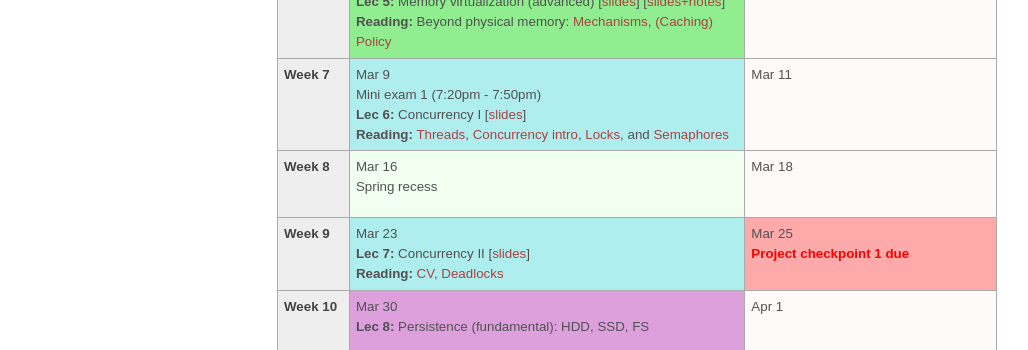
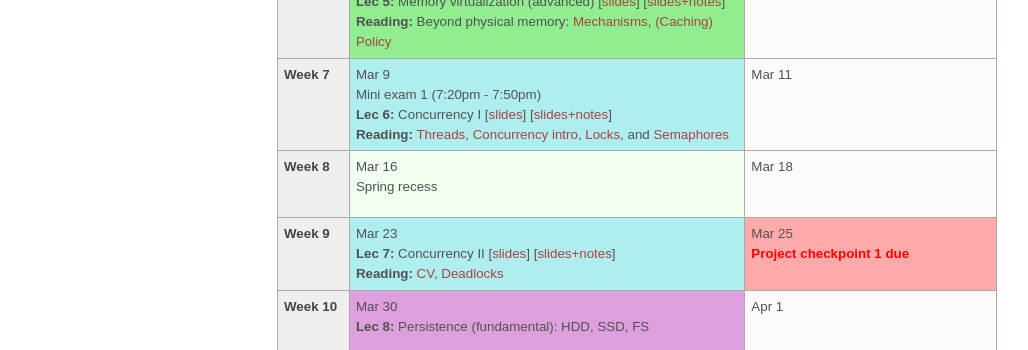
Before and after one commit to tddg/cs571-spring22, a Jekyll site: the page built from schedule.md, in a window 1280 px wide. Shown: the part 929-1279 px from the top of the page, without its empty margins (3-1031 px from the left). Built offline with Jekyll 4.4.1, drawn with Linux system fonts in a browser that asks for light colours.

Commit message:
added concurrency notes slides

```diff
--- a/schedule.md
+++ b/schedule.md
@@ -178,7 +178,7 @@ a team, only one team member needs to fill the form.
   <td id="2021-3-9" class="date"><b>Week 7</b></td>
   <td class="concurrency">Mar 9<br/>
 	Mini exam 1 (7:20pm - 7:50pm) <br/>
-	<b>Lec 6:</b> Concurrency I [<a href="./public/lecs/lec6-concurrency.pdf">slides</a>]<br/>
+	<b>Lec 6:</b> Concurrency I [<a href="./public/lecs/lec6-concurrency.pdf">slides</a>] [<a href="./public/lecs/lec6-concurrency+notes.pdf">slides+notes</a>]<br/>
 	<b>Reading:</b> <a href="https://pages.cs.wisc.edu/~remzi/OSTEP/threads-api.pdf">Threads</a>,
 	<a href="https://pages.cs.wisc.edu/~remzi/OSTEP/threads-intro.pdf">Concurrency intro</a>,
 	<a href="https://pages.cs.wisc.edu/~remzi/OSTEP/threads-locks.pdf">Locks</a>, and
@@ -196,7 +196,7 @@ a team, only one team member needs to fill the form.
 <tr> <!-- week of Mar 23 -->
   <td id="2021-3-23" class="date"><b>Week 9</b></td>
   <td class="concurrency">Mar 23<br/>
-	<b>Lec 7:</b> Concurrency II [<a href="./public/lecs/lec7-concurrency-cv.pdf">slides</a>]<br/>
+	<b>Lec 7:</b> Concurrency II [<a href="./public/lecs/lec7-concurrency-cv.pdf">slides</a>] [<a href="./public/lecs/lec7-concurrency-cv+notes.pdf">slides+notes</a>]<br/>
 	<b>Reading:</b> <a href="https://pages.cs.wisc.edu/~remzi/OSTEP/threads-cv.pdf">CV</a>, <a href="https://pages.cs.wisc.edu/~remzi/OSTEP/threads-bugs.pdf">Deadlocks</a>
   </td>
   <td class="deadline">Mar 25<br/>
```
Also changed, not shown: 2 other files.
